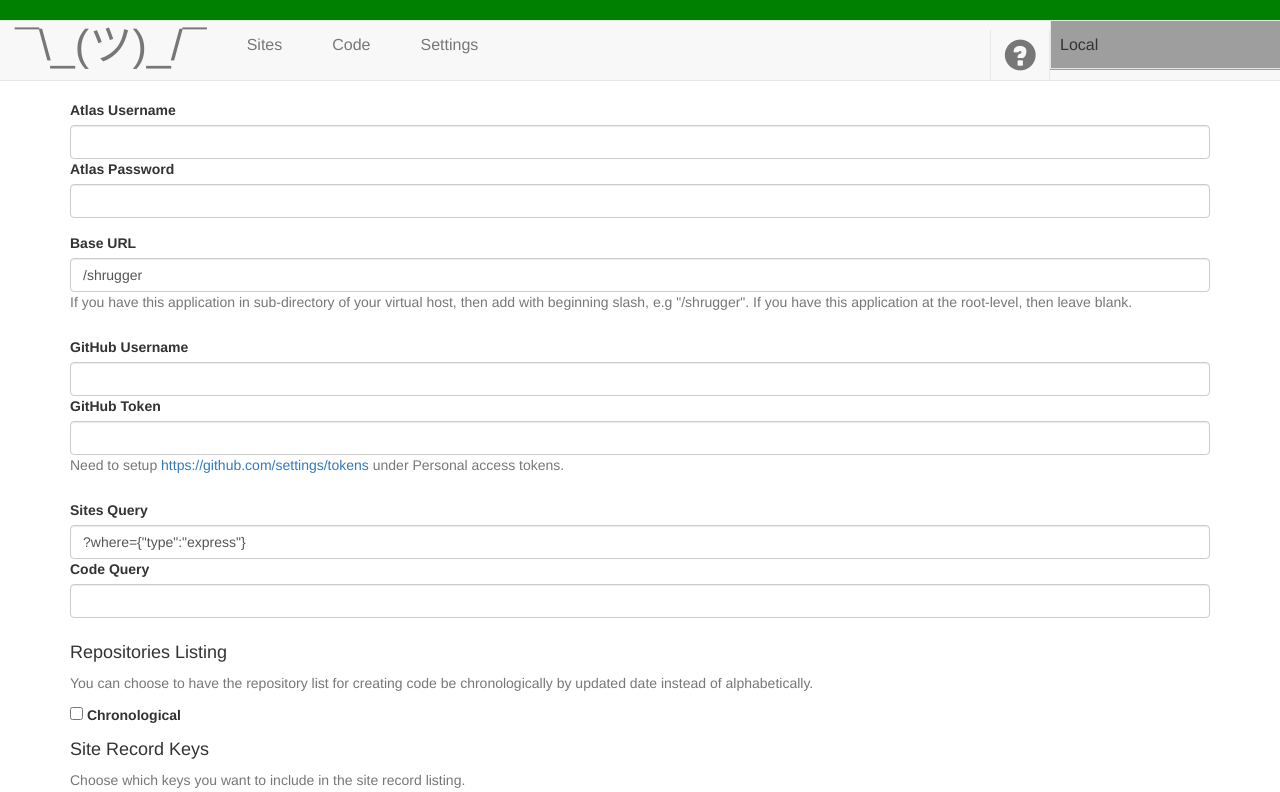
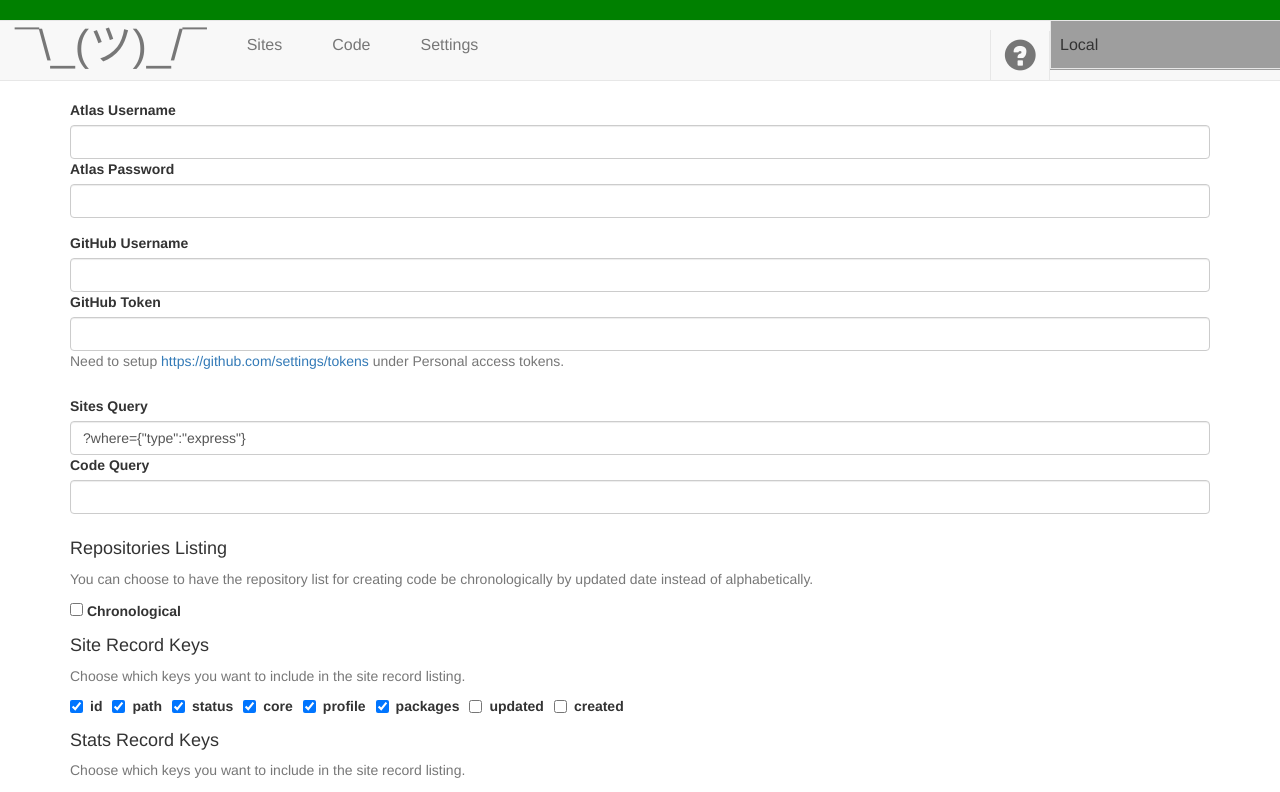
Before and after one commit to CuBoulder/lil_shrugger, a Vue app: page /settings in a window 1280 px wide. Shown: the top 792 px of the page. Built offline with nearby package versions, Linux system fonts and the light colour scheme; grey boxes are pictures that could not be loaded.

Commit message:
remove base url from settings form since it isn't used anymore

```diff
--- a/src/pages/Settings.vue
+++ b/src/pages/Settings.vue
@@ -9,14 +9,6 @@
             <input type="text" id="username" class="form-control" name="username" v-model="username">
             <label for="password">Atlas Password</label>
             <input type="password" id="password" class="form-control" name="password" v-model="password">
-          </fieldset>
-          <fieldset class="form-group">
-            <label for="base-url">Base URL</label>
-            <input type="text" id="base-url" class="form-control" name="host" v-model="baseURL">
-            <p class="form-text text-muted">
-              If you have this application in sub-directory of your virtual host, then add with beginning slash, e.g "/shrugger".
-              If you have this application at the root-level, then leave blank.
-            </p>
           </fieldset>
           <fieldset class="form-group">
             <label for="github-username">GitHub Username</label>
```
Also changed, not shown: .eslintrc.js.
